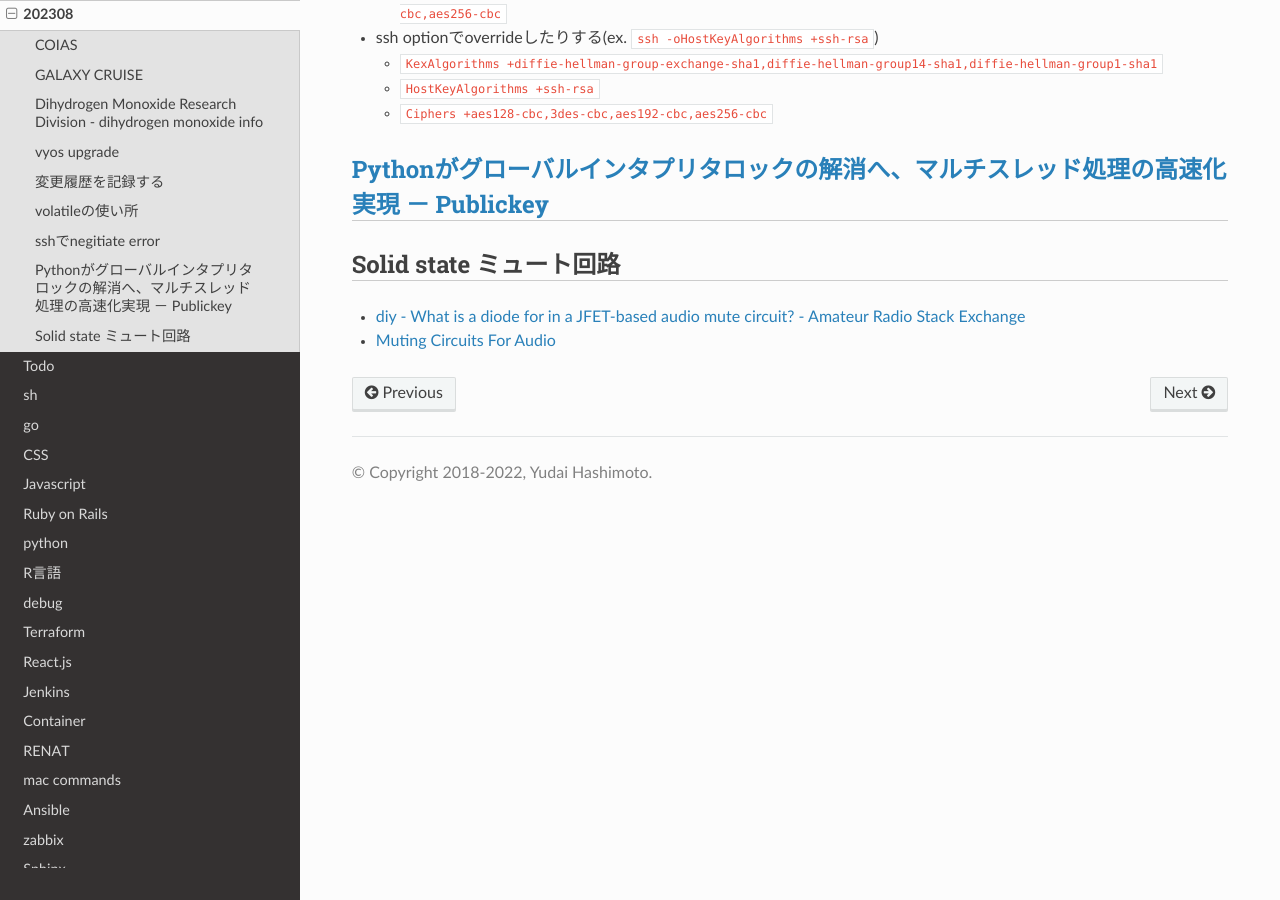
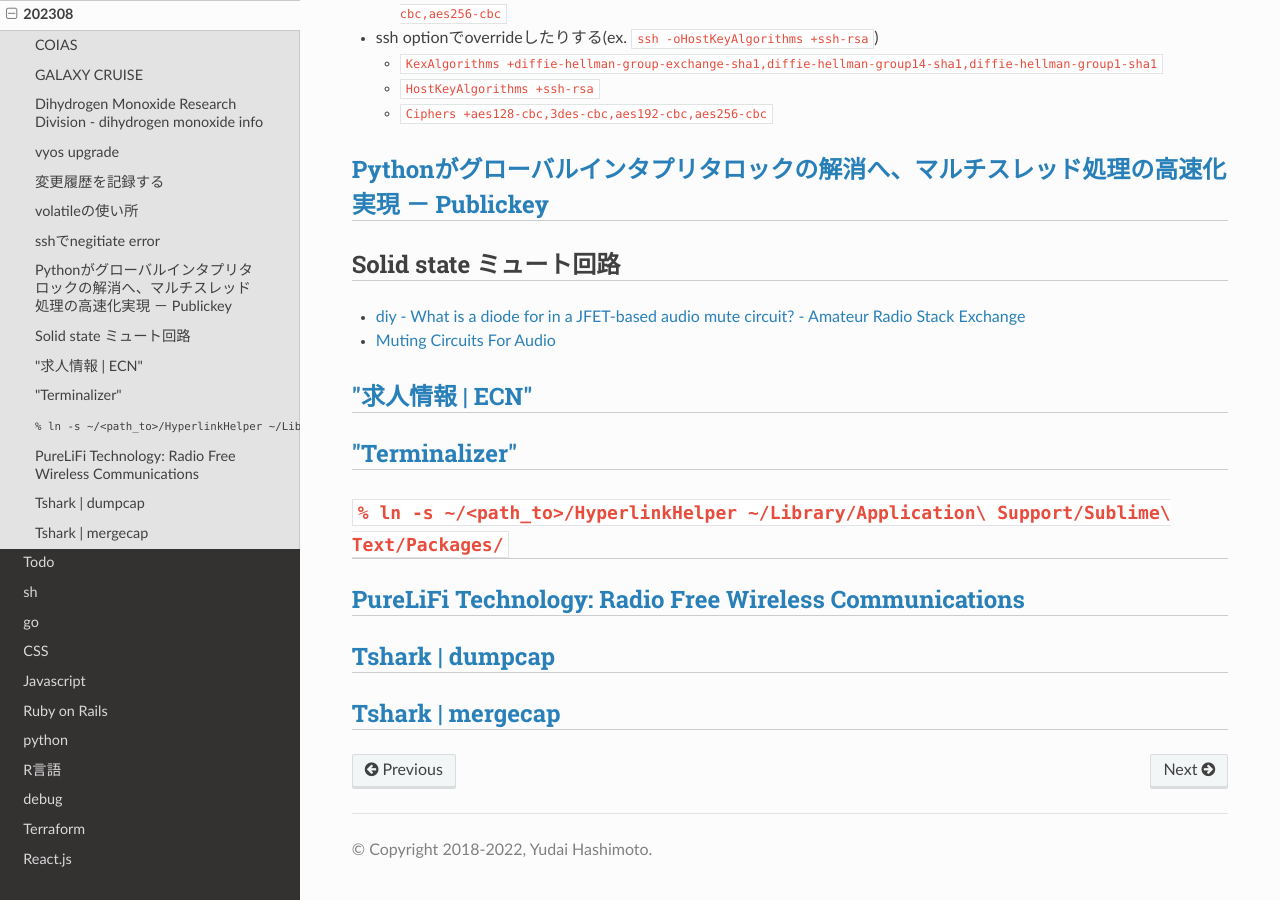
Before and after one commit to jp7fkf/JP7FKF-Warehouse, a Sphinx documentation site: the page built from source/dialy/202308.md, in a window 1280 px wide and 900 px high, scrolled down 1431 px. Built offline with Sphinx 7.4.7 and the Read the Docs theme 2.0.0, drawn with Linux system fonts in a browser that asks for light colours.

Commit message:
2023-08-08 07:59:51 JST

```diff
--- a/source/dialy/202308.md
+++ b/source/dialy/202308.md
@@ -67,3 +67,15 @@ Are you sure you want to reboot this system? [y/N] y
 ## Solid state ミュート回路
 - [diy - What is a diode for in a JFET-based audio mute circuit? - Amateur Radio Stack Exchange](https://ham.stackexchange.com/questions/21152/what-is-a-diode-for-in-a-jfet-based-audio-mute-circuit)
 - [Muting Circuits For Audio](https://sound-au.com/articles/muting.html)
+
+## ["求人情報 | ECN"](https://ecn.cqpub.co.jp/recruit/)
+
+## ["Terminalizer"](https://www.terminalizer.com/)
+
+## `% ln -s ~/<path_to>/HyperlinkHelper ~/Library/Application\ Support/Sublime\ Text/Packages/`
+
+## [PureLiFi Technology: Radio Free Wireless Communications](https://www.purelifi.com/)
+
+## [Tshark | dumpcap](https://tshark.dev/capture/dumpcap/)
+
+## [Tshark | mergecap](https://tshark.dev/edit/mergecap/)
```
